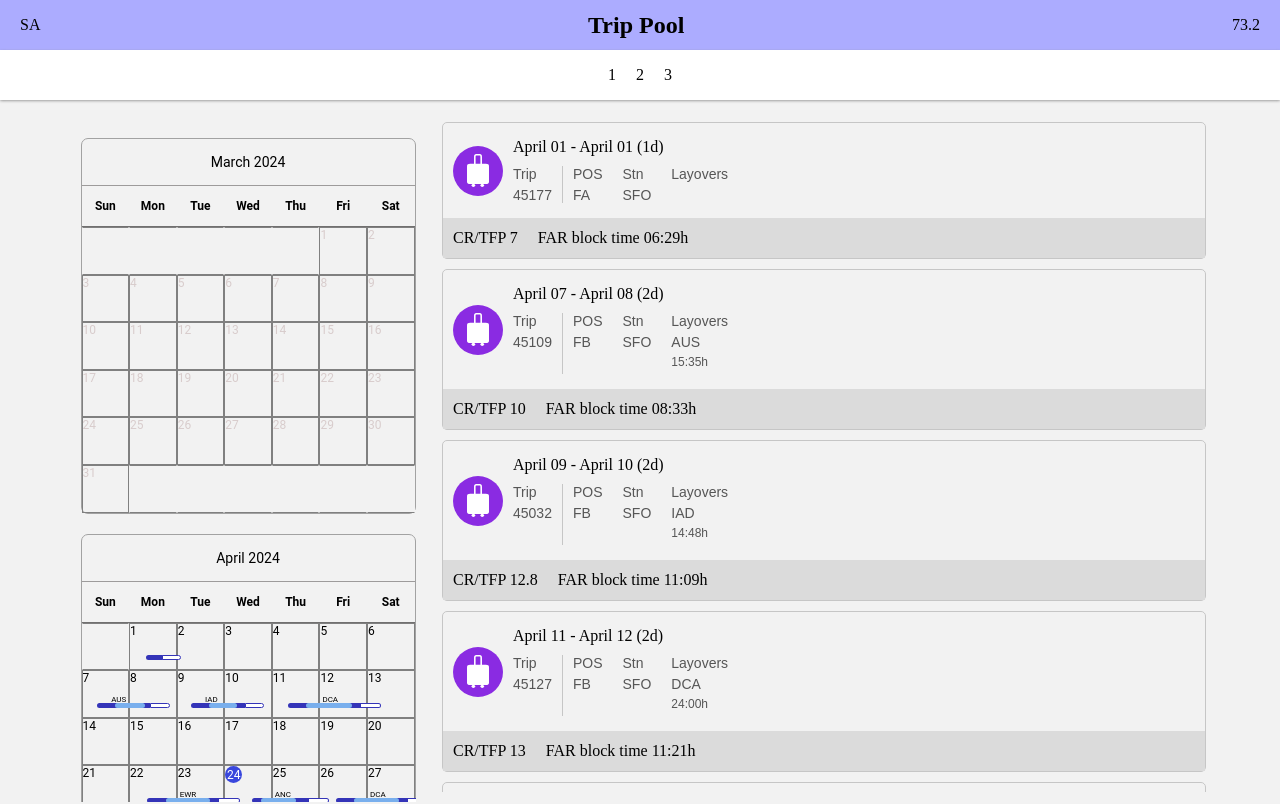
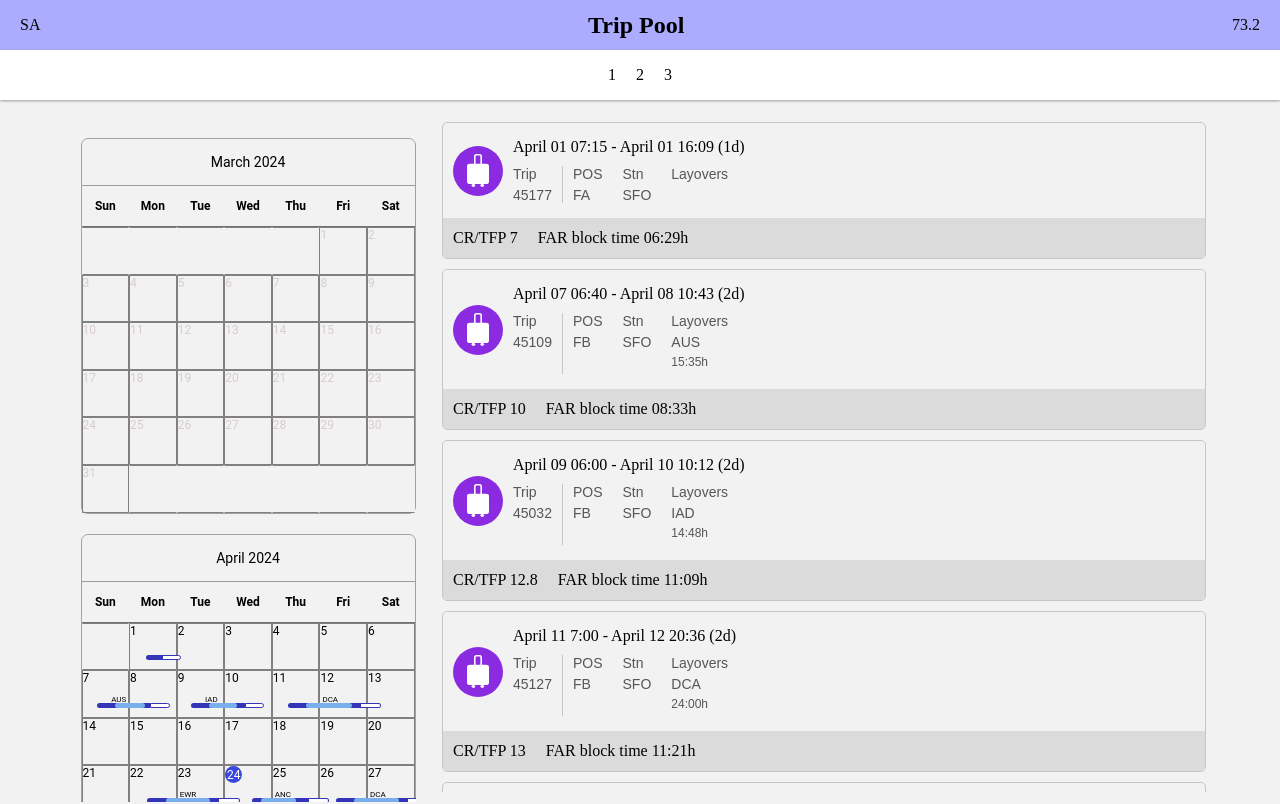
Before and after one commit to samcantwait/vxchange, a React (Vite) app: page / in a window 1280 px wide. Built offline with nearby package versions, Linux system fonts and the light colour scheme.

Commit message:
sort trips before exporting and add report and release times to trip component

```diff
--- a/src/Trips.js
+++ b/src/Trips.js
@@ -428,4 +428,14 @@ const trips = [
   },
 ];
 
+trips.sort((a, b) => {
+  const aDate = parseInt(a.startDate.replaceAll("-", ""));
+  const bDate = parseInt(b.startDate.replaceAll("-", ""));
+  if (aDate !== bDate) return aDate - bDate;
+  else
+    return (
+      parseInt(a.report.replace(":", "")) - parseInt(b.report.replace(":", ""))
+    );
+});
+
 export { trips };
--- a/src/tripPool.js
+++ b/src/tripPool.js
@@ -1,11 +1,11 @@
 const monthNow = new Date().getMonth() + 1;
 
-export const tripPool = [
+const tripPool = [
   {
     id: 45177,
     startDate: `${monthNow}-01-2024`,
     endDate: `${monthNow}-01-2024`,
-    report: "07:15",
+    report: "09:15",
     release: "16:09",
     length: 1,
     creditTFP: 7,
@@ -398,3 +398,15 @@ export const tripPool = [
     base: "SFO",
   },
 ];
+
+tripPool.sort((a, b) => {
+  const aDate = parseInt(a.startDate.replaceAll("-", ""));
+  const bDate = parseInt(b.startDate.replaceAll("-", ""));
+  if (aDate !== bDate) return aDate - bDate;
+  else
+    return (
+      parseInt(a.report.replace(":", "")) - parseInt(b.report.replace(":", ""))
+    );
+});
+
+export { tripPool };
--- a/src/trips/TripDetails.jsx
+++ b/src/trips/TripDetails.jsx
@@ -2,10 +2,10 @@ import { useState } from "react";
 
 export default function TripDetails({ trip, changeTrip }) {
   const [checked, setChecked] = useState(false);
-  const [startMonth, startDay, startYear] = trip.startDate
+  const [startMonth, startDay] = trip.startDate
     ? trip.startDate.split("-")
     : trip.departureDate.split("-");
-  const [endMonth, endDay, endYear] = trip.endDate
+  const [endMonth, endDay] = trip.endDate
     ? trip.endDate.split("-")
     : trip.arrivalDate.split("-");
 
@@ -19,7 +19,6 @@ export default function TripDetails({ trip, changeTrip }) {
     }
   }
 
-  // console.log(checked);
   return (
     <div
       className={
@@ -50,8 +49,9 @@ export default function TripDetails({ trip, changeTrip }) {
       <div className="trip-info">
         <div className="trip-dates">
           {months[startMonth - 1]} {startDay}
-          {trip.departure ? ` ${trip.departure}` : ""} - {months[endMonth - 1]}{" "}
-          {endDay} {trip.length ? `(${trip.length}d)` : trip.arrival}
+          {trip.report ? ` ${trip.report}` : ""} - {months[endMonth - 1]}{" "}
+          {endDay} {trip.release}{" "}
+          {trip.length ? `(${trip.length}d)` : trip.arrival}
         </div>
         <div className="details-wrapper">
           <div className="trip-id">
```
